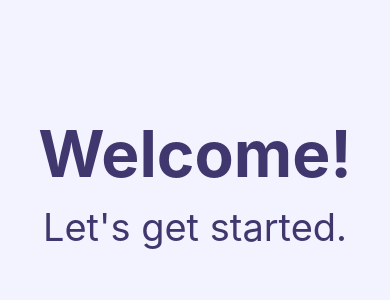
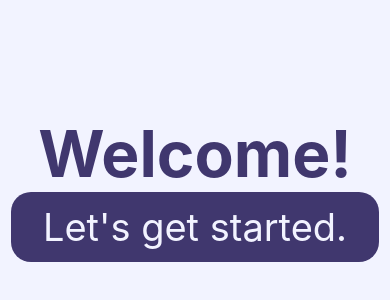
Before and after one commit to HaoChiBao/eye-explore, a React Native app in the folder EyeExplore/: screen / in a window 390 px wide. Shown: the part 234-534 px from the top of the page. Built offline with nearby package versions, Linux system fonts and the light colour scheme; no server answers.

Commit message:
MAJOR SLAYYYYYY (dark mode & light mode)

```diff
--- a/EyeExplore/app/screens/Camera.js
+++ b/EyeExplore/app/screens/Camera.js
@@ -1,6 +1,8 @@
-import { StyleSheet, Text, View } from "react-native";
+import { StyleSheet, Text, View, colorScheme } from "react-native";
 import { Camera, CameraType } from "expo-camera"
 import * as MediaLibrary from "expo-media-library"
+import { StatusBar } from 'expo-status-bar'; // automatically switches bar style based on theme!
+
 import React, { useState, useEffect, useRef } from "react";
 import Button from "./components/button";
 
@@ -12,6 +14,14 @@ export default function CameraPage() {
     const [type, setType] = useState(Camera.Constants.Type.back);
     const [flash, setFlash] = useState(Camera.Constants.FlashMode.off);
     const cameraRef = useRef(null);
+
+    const themeTextStyle = colorScheme === 'light' ? styles.lightThemeText : styles.darkThemeText;
+    const themeContainerStyle =
+        colorScheme === 'light' ? styles.lightContainer : styles.darkContainer;
+    const themeButtonText =
+        colorScheme === 'light' ? styles.buttonLight : styles.buttonDark;
+    const themeTextButtonStyle = colorScheme === 'light' ? styles.lightButtonStyle : styles.darkButtonStyle;
+
 
     useEffect(
         () => {
@@ -38,7 +48,7 @@ export default function CameraPage() {
     };
 
     return (
-        <View style={styles.container}>
+        <View style={[styles.container, themeContainerStyle]}>
             <Camera style={styles.camera}
                 type={type}
                 flashMode={flash}
@@ -64,6 +74,43 @@ const styles = StyleSheet.create(
         camera: {
             flex: '1',
             borderRadius: 20,
+        },
+
+        lightContainer: {
+            backgroundColor: '#F2F3FF',
+        },
+
+        darkContainer: {
+            backgroundColor: '#40376E',
+        },
+
+        lightThemeText: {
+            color: '#40376E',
+        },
+        darkThemeText: {
+            color: '#F2F3FF',
+        },
+
+        buttonLight: {
+            color: '#F2F3FF',
+        },
+
+        buttonDark: {
+            color: '#40376E',
+        },
+
+
+        lightButtonStyle: {
+            color: '#F2F3FF',
+            backgroundColor: '#40376E'
+        },
+
+        darkButtonStyle: {
+            color: '#40376E',
+            backgroundColor: '#F2F3FF'
         }
+
     }
+
+
 )
--- a/EyeExplore/app/screens/Camera2.js
+++ b/EyeExplore/app/screens/Camera2.js
@@ -1,9 +1,11 @@
-import { StyleSheet, Text, View } from "react-native";
+import { StyleSheet, Text, View, useColorScheme } from "react-native";
 import { Camera, CameraType } from "expo-camera"
+import { StatusBar } from 'expo-status-bar'; // automatically switches bar style based on theme!
+
 import * as MediaLibrary from "expo-media-library"
 import React, { useState, useEffect, useRef } from "react";
 import Button from "./components/button";
-import {uploadImageToAuth} from "../../firebase/uploadImg";
+import { uploadImageToAuth } from "../../firebase/uploadImg";
 
 export default function Camera2() {
 
@@ -13,6 +15,14 @@ export default function Camera2() {
     const [type, setType] = useState(Camera.Constants.Type.front);
     const [flash, setFlash] = useState(Camera.Constants.FlashMode.off);
     const cameraRef = useRef(null);
+    const colorScheme = useColorScheme();
+
+    const themeTextStyle = colorScheme === 'light' ? styles.lightThemeText : styles.darkThemeText;
+    const themeContainerStyle =
+        colorScheme === 'light' ? styles.lightContainer : styles.darkContainer;
+    const themeButtonText =
+        colorScheme === 'light' ? styles.buttonLight : styles.buttonDark;
+    const themeTextButtonStyle = colorScheme === 'light' ? styles.lightButtonStyle : styles.darkButtonStyle;
 
     useEffect(
         () => {
@@ -41,7 +51,7 @@ export default function Camera2() {
     };
 
     return (
-        <View style={styles.container}>
+        <View style={[styles.container, themeContainerStyle]}>
             <Camera style={styles.camera}
                 type={type}
                 flashMode={flash}
@@ -51,7 +61,7 @@ export default function Camera2() {
 
             </Camera>
 
-            <Button icon="check" onPress={() => takePicture()}></Button>
+            <Button icon="check" style={themeTextButtonStyle} onPress={() => takePicture()}></Button>
         </View >
     )
 }
@@ -67,6 +77,42 @@ const styles = StyleSheet.create(
         camera: {
             flex: '0.7',
 
+        },
+
+        lightContainer: {
+            backgroundColor: '#F2F3FF',
+        },
+
+        darkContainer: {
+            backgroundColor: '#40376E',
+        },
+
+        lightThemeText: {
+            color: '#40376E',
+        },
+        darkThemeText: {
+            color: '#F2F3FF',
+        },
+
+        buttonLight: {
+            color: '#F2F3FF',
+        },
+
+        buttonDark: {
+            color: '#40376E',
+        },
+
+
+        lightButtonStyle: {
+            color: '#F2F3FF',
+            backgroundColor: '#40376E'
+        },
+
+        darkButtonStyle: {
+            color: '#40376E',
+            backgroundColor: '#F2F3FF'
         }
+
     }
+
 )
--- a/EyeExplore/app/screens/Login.js
+++ b/EyeExplore/app/screens/Login.js
@@ -2,8 +2,10 @@ import { addDoc, collection } from 'firebase/firestore/lite';
 import React, { useState } from 'react'
 import { System } from '../../firebase/config';
 import { signInWithEmailAndPassword } from 'firebase/auth';
-import { View, Text, Button, Pressable, StyleSheet, Keyboard, KeyboardAvoidingView, TouchableWithoutFeedback } from 'react-native';
+import { View, Text, Button, Pressable, StyleSheet, Keyboard, KeyboardAvoidingView, useColorScheme, TouchableWithoutFeedback } from 'react-native';
 import { TextInput } from "@react-native-material/core";
+import { StatusBar } from 'expo-status-bar'; // automatically switches bar style based on theme!
+
 
 
 // add register with google account
@@ -12,7 +14,7 @@ let system = new System();
 
 function Login({ navigation }) {
 
-    function auth(){
+    function auth() {
 
         console.log(1)
         if (email != '' && password != '') {
@@ -45,11 +47,20 @@ function Login({ navigation }) {
 
     const [password, setPassword] = useState('');
 
+    const colorScheme = useColorScheme();
+
+    const themeTextStyle = colorScheme === 'light' ? styles.lightThemeText : styles.darkThemeText;
+    const themeContainerStyle =
+        colorScheme === 'light' ? styles.lightContainer : styles.darkContainer;
+    const themeButtonText =
+        colorScheme === 'light' ? styles.buttonLight : styles.buttonDark;
+    const themeTextButtonStyle = colorScheme === 'light' ? styles.lightButtonStyle : styles.darkButtonStyle;
+
     return (
-        <View id="login" style={styles.container}>
+        <View id="login" style={[styles.container, themeContainerStyle]}>
 
             <View>
-                <Text style={styles.welcome}>Sign In!            </Text>
+                <Text style={[styles.welcome, themeTextStyle]}>Sign In!            </Text>
                 <KeyboardAvoidingView
                     behavior={Platform.OS === 'ios' ? 'padding' : 'height'} keyboardVerticalOffset={keyboardVerticalOffset} >
                     <TouchableWithoutFeedback onPress={Keyboard.dismiss}>
@@ -66,14 +77,14 @@ function Login({ navigation }) {
                                 onChangeText={newText => setPassword(newText)}
                                 defaultValue={password}>
                             </TextInput>
-                            <Pressable id="execute" style={styles.button} onPress={() => auth()
+                            <Pressable id="execute" style={[styles.button, themeTextButtonStyle]} onPress={() => auth()
                             }>
-                                <Text style={styles.start}>Login</Text>
+                                <Text style={[styles.start, themeButtonText]}>Login</Text>
                             </Pressable>
 
-                            <Pressable id="execute" style={styles.button} onPress={() => navigation.navigate('FaceCamera')
+                            <Pressable id="execute" style={[styles.button, themeTextButtonStyle]} onPress={() => navigation.navigate('FaceCamera')
                             }>
-                                <Text style={styles.start}>Login with Face ID</Text>
+                                <Text style={[styles.start, themeButtonText]}>Login with Face ID</Text>
                             </Pressable>
                             {/* <Button id='execute'>
                 click</Button> */}
@@ -109,7 +120,6 @@ const styles = StyleSheet.create(
         container: {
             flex: "1",
             justifyContent: 'center',
-            margin: 1,
             alignItems: 'center',
             backgroundColor: '#F2F3FF',
         },
@@ -134,6 +144,39 @@ const styles = StyleSheet.create(
             marginVertical: 5,
         },
 
+        lightContainer: {
+            backgroundColor: '#F2F3FF',
+        },
+
+        darkContainer: {
+            backgroundColor: '#40376E',
+        },
+
+        lightThemeText: {
+            color: '#40376E',
+        },
+        darkThemeText: {
+            color: '#F2F3FF',
+        },
+
+        buttonLight: {
+            color: '#F2F3FF',
+        },
+
+        buttonDark: {
+            color: '#40376E',
+        },
+
+
+        lightButtonStyle: {
+            color: '#F2F3FF',
+            backgroundColor: '#40376E'
+        },
+
+        darkButtonStyle: {
+            color: '#40376E',
+            backgroundColor: '#F2F3FF'
+        }
 
     }
 )
--- a/EyeExplore/app/screens/SignUp.js
+++ b/EyeExplore/app/screens/SignUp.js
@@ -1,8 +1,10 @@
 
-import { View, Text, Button, Pressable, StyleSheet, Keyboard, KeyboardAvoidingView, TouchableWithoutFeedback } from 'react-native';
+import { View, Text, Button, Pressable, StyleSheet, Keyboard, KeyboardAvoidingView, TouchableWithoutFeedback, useColorScheme } from 'react-native';
 import { TextInput } from "@react-native-material/core";
 import React, { useState } from 'react'
 import { collection, setDoc, doc } from 'firebase/firestore/lite';
+import { StatusBar } from 'expo-status-bar'; // automatically switches bar style based on theme!
+
 import { System } from '../../firebase/config';
 import { createUserWithEmailAndPassword } from 'firebase/auth';
 
@@ -11,6 +13,15 @@ import { createUserWithEmailAndPassword } from 'firebase/auth';
 let system = new System();
 
 function Register({ navigation }) {
+
+    const colorScheme = useColorScheme();
+
+    const themeTextStyle = colorScheme === 'light' ? styles.lightThemeText : styles.darkThemeText;
+    const themeContainerStyle =
+        colorScheme === 'light' ? styles.lightContainer : styles.darkContainer;
+    const themeButtonText =
+        colorScheme === 'light' ? styles.buttonLight : styles.buttonDark;
+    const themeTextButtonStyle = colorScheme === 'light' ? styles.lightButtonStyle : styles.darkButtonStyle;
 
     const [email, setEmail] = useState('');
 
@@ -51,11 +62,11 @@ function Register({ navigation }) {
     const keyboardVerticalOffset = Platform.OS === 'ios' ? 40 : 0
 
     return (
-        <View id="register" style={styles.container}>
+        <View id="register" style={[styles.container, themeContainerStyle]}>
 
 
             <View>
-                <Text style={styles.welcome}>Create an Account!   </Text>
+                <Text style={[styles.welcome, themeTextStyle]}>Create an Account!   </Text>
                 <KeyboardAvoidingView
                     behavior={Platform.OS === 'ios' ? 'padding' : 'height'} keyboardVerticalOffset={keyboardVerticalOffset} >
                     <TouchableWithoutFeedback onPress={Keyboard.dismiss}>
@@ -73,9 +84,9 @@ function Register({ navigation }) {
                                 onChangeText={newText => setPassword(newText)}
                                 defaultValue={password}
                             ></TextInput>
-                            <Pressable id="execute" style={styles.button} onPress={() => auth()
+                            <Pressable id="execute" style={[styles.button, themeTextButtonStyle]} onPress={() => auth()
                             }>
-                                <Text style={styles.start}>Sign Up</Text>
+                                <Text style={[styles.start, themeButtonText]}>Sign Up</Text>
                             </Pressable>
                             {/* <Button id='execute'>
                 click</Button> */}
@@ -111,9 +122,10 @@ const styles = StyleSheet.create(
         container: {
             flex: "1",
             justifyContent: 'center',
-            margin: 6,
+            padding: 6,
+            // margin: 6,
             alignItems: 'center',
-            backgroundColor: '#F2F3FF',
+            // backgroundColor: '#F2F3FF',
         },
 
         welcome: {
@@ -135,6 +147,39 @@ const styles = StyleSheet.create(
             marginVertical: 5,
         },
 
+        lightContainer: {
+            backgroundColor: '#F2F3FF',
+        },
+
+        darkContainer: {
+            backgroundColor: '#40376E',
+        },
+
+        lightThemeText: {
+            color: '#40376E',
+        },
+        darkThemeText: {
+            color: '#F2F3FF',
+        },
+
+        buttonLight: {
+            color: '#F2F3FF',
+        },
+
+        buttonDark: {
+            color: '#40376E',
+        },
+
+
+        lightButtonStyle: {
+            color: '#F2F3FF',
+            backgroundColor: '#40376E'
+        },
+
+        darkButtonStyle: {
+            color: '#40376E',
+            backgroundColor: '#F2F3FF'
+        }
 
     }
 )
--- a/EyeExplore/app/screens/SignUpLogin.js
+++ b/EyeExplore/app/screens/SignUpLogin.js
@@ -1,20 +1,32 @@
 import React from 'react';
-import { StyleSheet, View, Text, Pressable, onPress } from 'react-native';
+import { StyleSheet, View, Text, Pressable, onPress, useColorScheme } from 'react-native';
+import { StatusBar } from 'expo-status-bar'; // automatically switches bar style based on theme!
+
 
 function SignUpLogin({ navigation }) {
+
+    const colorScheme = useColorScheme();
+
+    const themeTextStyle = colorScheme === 'light' ? styles.lightThemeText : styles.darkThemeText;
+    const themeContainerStyle =
+        colorScheme === 'light' ? styles.lightContainer : styles.darkContainer;
+    const themeButtonText =
+        colorScheme === 'light' ? styles.buttonLight : styles.buttonDark;
+    const themeTextButtonStyle = colorScheme === 'light' ? styles.lightButtonStyle : styles.darkButtonStyle;
+
     return (
-        <View style={styles.container}>
+        <View style={[styles.container, themeContainerStyle]}>
 
             <View>
 
-                <Text style={styles.welcome}>Discover with EyeExplore!</Text>
-                <Pressable style={styles.button} onPress={() => navigation.navigate('SignUp')
+                <Text style={[styles.welcome, themeTextStyle]}>Discover with EyeExplore!</Text>
+                <Pressable style={[styles.button, themeTextButtonStyle]} onPress={() => navigation.navigate('SignUp')
                 }>
-                    <Text style={styles.start}>Sign Up</Text>
+                    <Text style={[styles.start, themeButtonText]}>Sign Up</Text>
                 </Pressable>
-                <Pressable style={styles.button} onPress={() => navigation.navigate('Login')
+                <Pressable style={[styles.button, themeTextButtonStyle]} onPress={() => navigation.navigate('Login')
                 }>
-                    <Text style={styles.start}>Log in</Text>
+                    <Text style={[styles.start, themeButtonText]}>Log in</Text>
                 </Pressable>
             </View>
         </View>
@@ -56,6 +68,41 @@ const styles = StyleSheet.create(
 
         },
 
+        lightContainer: {
+            backgroundColor: '#F2F3FF',
+        },
+
+        darkContainer: {
+            backgroundColor: '#40376E',
+        },
+
+        lightThemeText: {
+            color: '#40376E',
+        },
+        darkThemeText: {
+            color: '#F2F3FF',
+        },
+
+        buttonLight: {
+            color: '#F2F3FF',
+        },
+
+        buttonDark: {
+            color: '#40376E',
+        },
+
+
+        lightButtonStyle: {
+            color: '#F2F3FF',
+            backgroundColor: '#40376E'
+        },
+
+        darkButtonStyle: {
+            color: '#40376E',
+            backgroundColor: '#F2F3FF'
+        }
+
+
     }
 )
 
--- a/EyeExplore/app/screens/WelcomeLoading.js
+++ b/EyeExplore/app/screens/WelcomeLoading.js
@@ -11,15 +11,18 @@ function WelcomeLoading({ navigation }) {
     const themeTextStyle = colorScheme === 'light' ? styles.lightThemeText : styles.darkThemeText;
     const themeContainerStyle =
         colorScheme === 'light' ? styles.lightContainer : styles.darkContainer;
+    const themeButtonText =
+        colorScheme === 'light' ? styles.buttonLight : styles.buttonDark;
+    const themeTextButtonStyle = colorScheme === 'light' ? styles.lightButtonStyle : styles.darkButtonStyle;
 
     return (
         <View style={[styles.container, themeContainerStyle]}>
 
 
             <Text style={[styles.welcome, themeTextStyle]}>Welcome!</Text>
-            <Pressable style={[styles.button, themeTextStyle, themeContainerStyle]} onPress={() => navigation.navigate('SignUpLogin')
+            <Pressable style={{ ...styles.button, ...themeTextButtonStyle }} onPress={() => navigation.navigate('SignUpLogin')
             }>
-                <Text style={[styles.start, themeTextStyle]}>Let's get started.</Text>
+                <Text style={{ ...styles.start, ...themeButtonText }}>Let's get started.</Text>
             </Pressable>
             <StatusBar />
         </View>
@@ -35,7 +38,7 @@ const styles = StyleSheet.create(
             paddingHorizontal: 32,
             borderRadius: 20,
             elevation: 3,
-            backgroundColor: '#40376E',
+            // backgroundColor: '#40376E',
         },
 
         container: {
@@ -48,7 +51,7 @@ const styles = StyleSheet.create(
         welcome: {
             fontWeight: "700",
             fontSize: "64px",
-            color: "#40376E",
+            // color: "#40376E",
             textAlign: 'left',
 
         },
@@ -56,7 +59,7 @@ const styles = StyleSheet.create(
         start: {
             textAlign: 'left',
             fontSize: "38px",
-            color: "#F2F3FF",
+            //color: "#F200000",
 
         },
 
@@ -73,9 +76,27 @@ const styles = StyleSheet.create(
         },
         darkThemeText: {
             color: '#F2F3FF',
+        },
+
+        buttonLight: {
+            color: '#F2F3FF',
+        },
+
+        buttonDark: {
+            color: '#40376E',
+        },
 
 
+        lightButtonStyle: {
+            color: '#F2F3FF',
+            backgroundColor: '#40376E'
+        },
+
+        darkButtonStyle: {
+            color: '#40376E',
+            backgroundColor: '#F2F3FF'
         }
+
     }
 )
 
--- a/EyeExplore/package.json
+++ b/EyeExplore/package.json
@@ -9,6 +9,7 @@
   },
   "dependencies": {
     "@expo-google-fonts/manrope": "^0.2.2",
+    "@react-native-firebase/storage": "^16.5.1",
     "@react-native-material/core": "^1.3.7",
     "@react-navigation/native": "^6.1.2",
     "@react-navigation/native-stack": "^6.9.8",
@@ -17,6 +18,7 @@
     "expo-camera": "~13.1.0",
     "expo-font": "~11.0.1",
     "expo-media-library": "~15.0.0",
+    "expo-splash-screen": "~0.17.5",
     "expo-status-bar": "~1.4.2",
     "expo-updates": "~0.15.6",
     "firebase": "^9.16.0",
@@ -24,8 +26,7 @@
     "react-native": "0.70.5",
     "react-native-safe-area-context": "4.4.1",
     "react-native-screens": "~3.18.0",
-    "react-native-vision-camera": "^2.15.2",
-    "expo-splash-screen": "~0.17.5"
+    "react-native-vision-camera": "^2.15.2"
   },
   "devDependencies": {
     "@babel/core": "^7.12.9"
```
Also changed, not shown: 1 other file (tests, documents, lock files or other folders).
